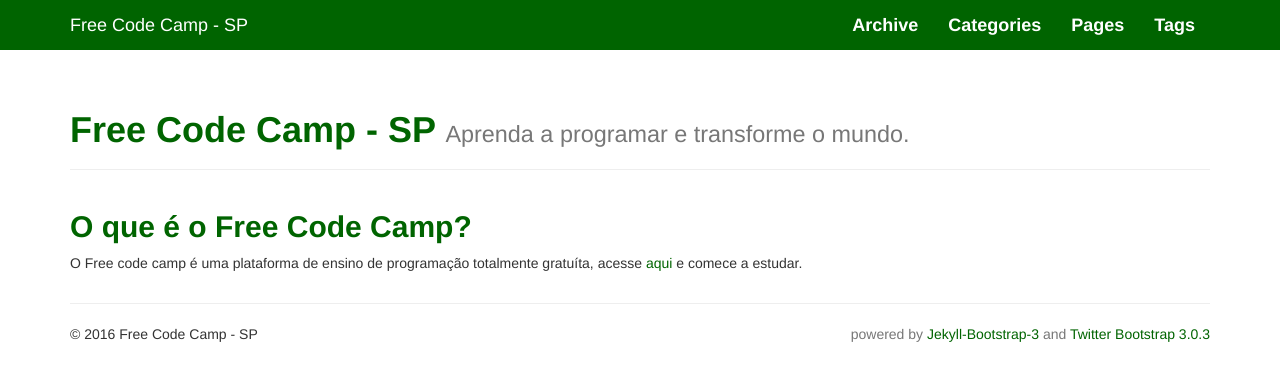
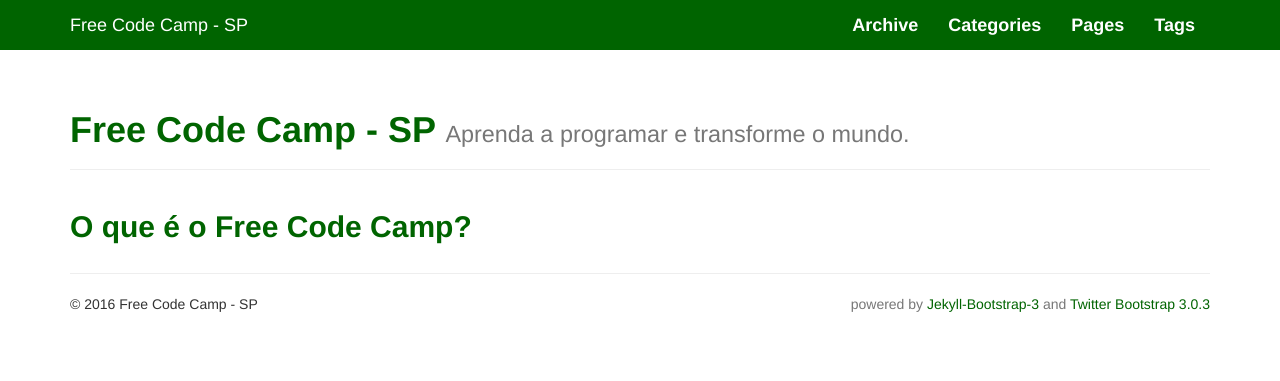
Before and after one commit to FreeCodeCampSp/FreeCodeCampSp.github.io, a Jekyll site: the page built from index.md, in a window 1280 px wide. Shown: the top 381 px of the page. Built offline with Jekyll 4.4.1, drawn with Linux system fonts in a browser that asks for light colours; nearby versions of some CDN libraries; library files that are not in the unit come from our copies.

Commit message:
Atualizando as informações da página inicial

```diff
--- a/index.md
+++ b/index.md
@@ -6,4 +6,3 @@
 {% include JB/setup %}
 
 ## O que é o Free Code Camp?
-O Free code camp  é uma plataforma de ensino de programação totalmente gratuíta, acesse <a href="https://www.freecodecamp.com/" target="_blank">aqui</a> e comece a estudar.
```
